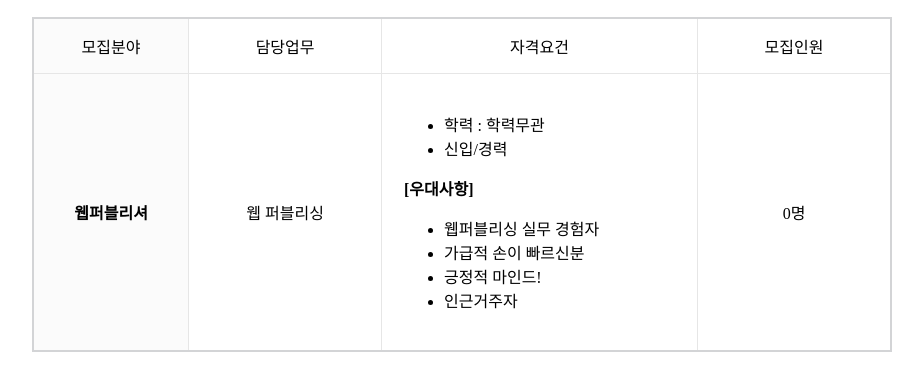
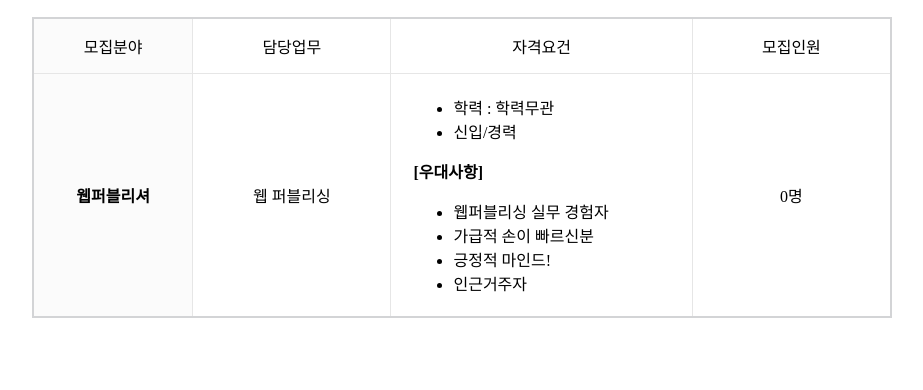
Before and after one commit to baeksungpill/test, a plain HTML site: page 01_table1/table4.html in a window 1280 px wide. Shown: the part 66-456 px from the top of the page, without its empty margins (178-1101 px from the left). Drawn offline with Linux system fonts and the light colour scheme.

Commit message:
Add files via upload

```diff
--- a/01_table1/table4.html
+++ b/01_table1/table4.html
@@ -10,7 +10,7 @@
         td{border: 1px solid #e6e6e6;}
         .td1{background-color: #fbfbfb; width: 171px; text-align: center;}
         .td2{width: 214px; text-align: center;}
-        .td3{width: 300px; padding: 22px;}
+        .td3{width: 300px; padding-left: 22px;}
         .td4{width: 170px; text-align: center;}
         .td5{width: 300px; text-align: center;}
         .tr1{height: 56px;}
```
